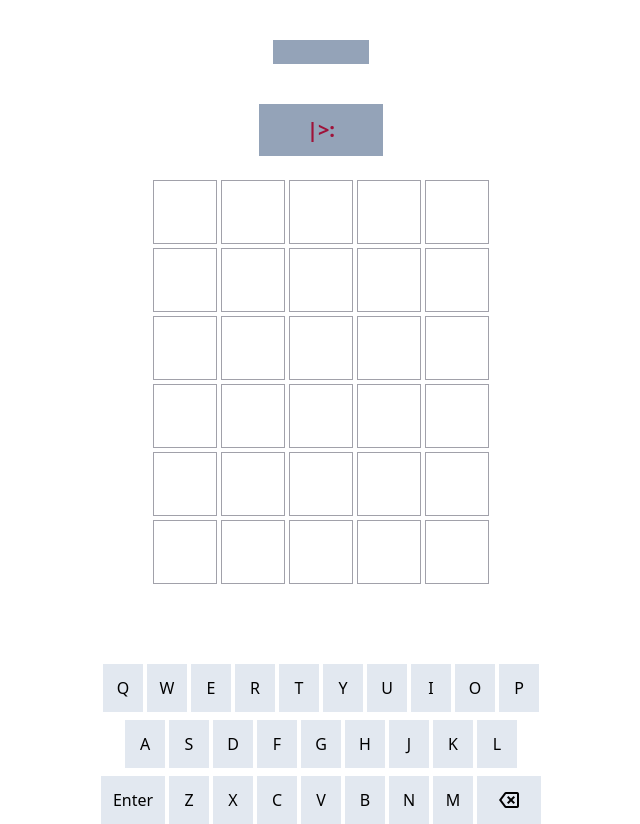
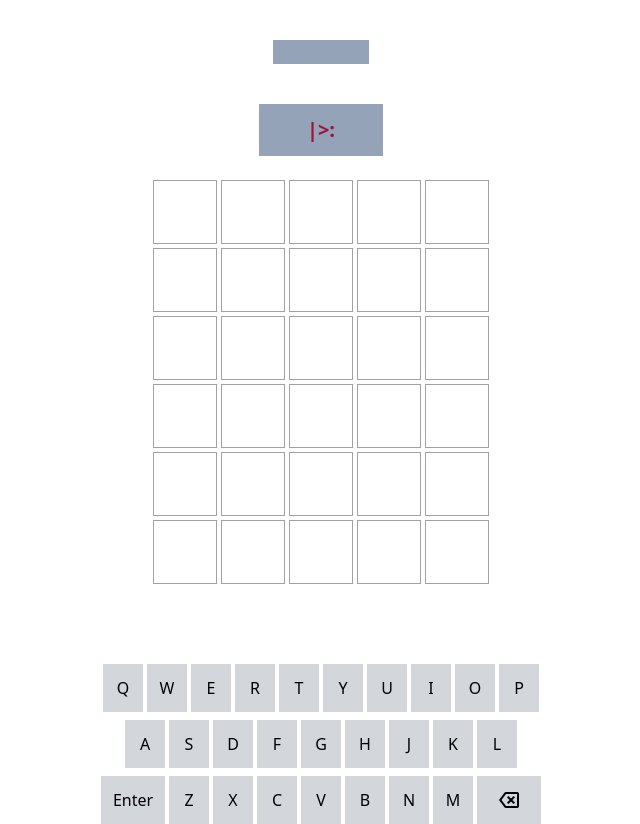
Before and after one commit to ivan40kalpazan40/WORD-GAME, a React (Create React App) app: page / in a window 1280 px wide. Shown: the whole page, without its empty margins (319-959 px from the left). Built offline with nearby package versions, Linux system fonts and the light colour scheme; no server answers.

Commit message:
add default lightgrey color and apply to keypad

```diff
--- a/src/components/keyboard/Pads/Backspace.jsx
+++ b/src/components/keyboard/Pads/Backspace.jsx
@@ -1,8 +1,6 @@
 const Backspace = () => {
   return (
-    <div
-      className='bg-slate-200 p-3 w-16 flex justify-center cursor-pointer back'
-    >
+    <div className='bg-wordle-lightgrey p-3 w-16 flex justify-center cursor-pointer back'>
       <span className='material-symbols-outlined'>backspace</span>
     </div>
   );
--- a/src/components/keyboard/Pads/BottomLine.jsx
+++ b/src/components/keyboard/Pads/BottomLine.jsx
@@ -8,7 +8,7 @@ const BottomLine = () => {
         <div
           key={i}
           id={`btn-${char}`}
-          className='bg-slate-200 p-3 w-10 flex justify-center font-medium cursor-pointer btn'
+          className='bg-wordle-lightgrey p-3 w-10 flex justify-center font-medium cursor-pointer btn'
         >
           {unifyString(char, 'display')}
         </div>
--- a/src/components/keyboard/Pads/Enter.jsx
+++ b/src/components/keyboard/Pads/Enter.jsx
@@ -1,6 +1,6 @@
 const Enter = () => {
   return (
-    <div className='bg-slate-200 p-3 w-16 flex justify-center cursor-pointer enter'>
+    <div className='bg-wordle-lightgrey p-3 w-16 flex justify-center cursor-pointer enter'>
       Enter
     </div>
   );
--- a/src/components/keyboard/Pads/MidLine.jsx
+++ b/src/components/keyboard/Pads/MidLine.jsx
@@ -7,7 +7,7 @@ const MidLine = () => {
         <div
           key={i}
           id={`btn-${char}`}
-          className='bg-slate-200 p-3 w-10 flex justify-center font-medium cursor-pointer btn'
+          className='bg-wordle-lightgrey p-3 w-10 flex justify-center font-medium cursor-pointer btn'
         >
           {unifyString(char, 'display')}
         </div>
--- a/src/components/keyboard/Pads/TopLine.jsx
+++ b/src/components/keyboard/Pads/TopLine.jsx
@@ -7,7 +7,7 @@ const TopLine = () => {
         <div
           key={i}
           id={`btn-${char}`}
-          className='bg-slate-200 p-3 w-10 flex justify-center font-medium cursor-pointer btn'
+          className='bg-wordle-lightgrey p-3 w-10 flex justify-center font-medium cursor-pointer btn'
         >
           {unifyString(char, 'display')}
         </div>
--- a/tailwind.config.js
+++ b/tailwind.config.js
@@ -7,6 +7,7 @@ module.exports = {
         'wordle-gold': '#c8b653',
         'wordle-green': '#6ca965',
         'wordle-grey': '#787c7f',
+        'wordle-lightgrey': '#d3d6da',
       },
     },
   },
```
